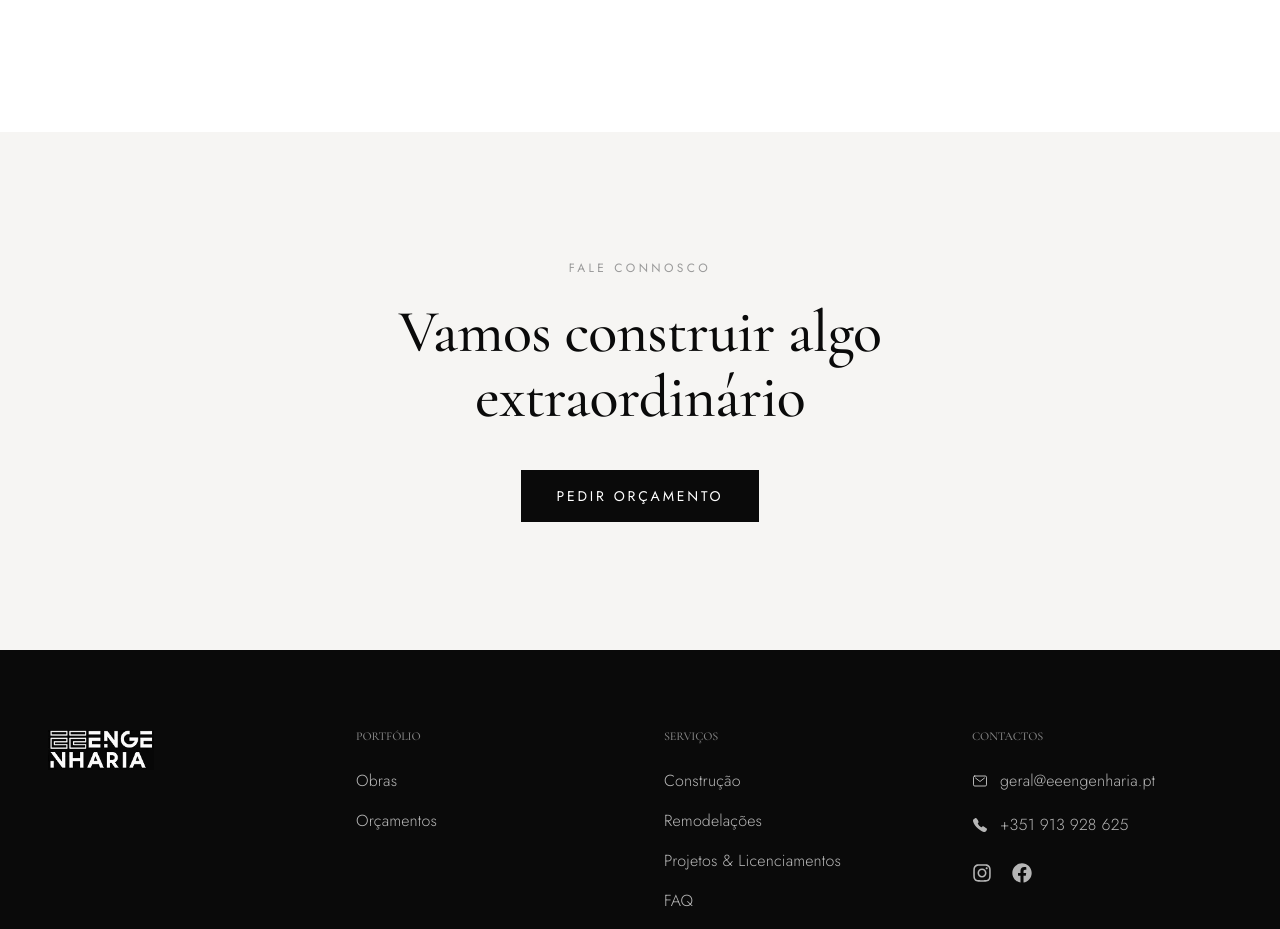
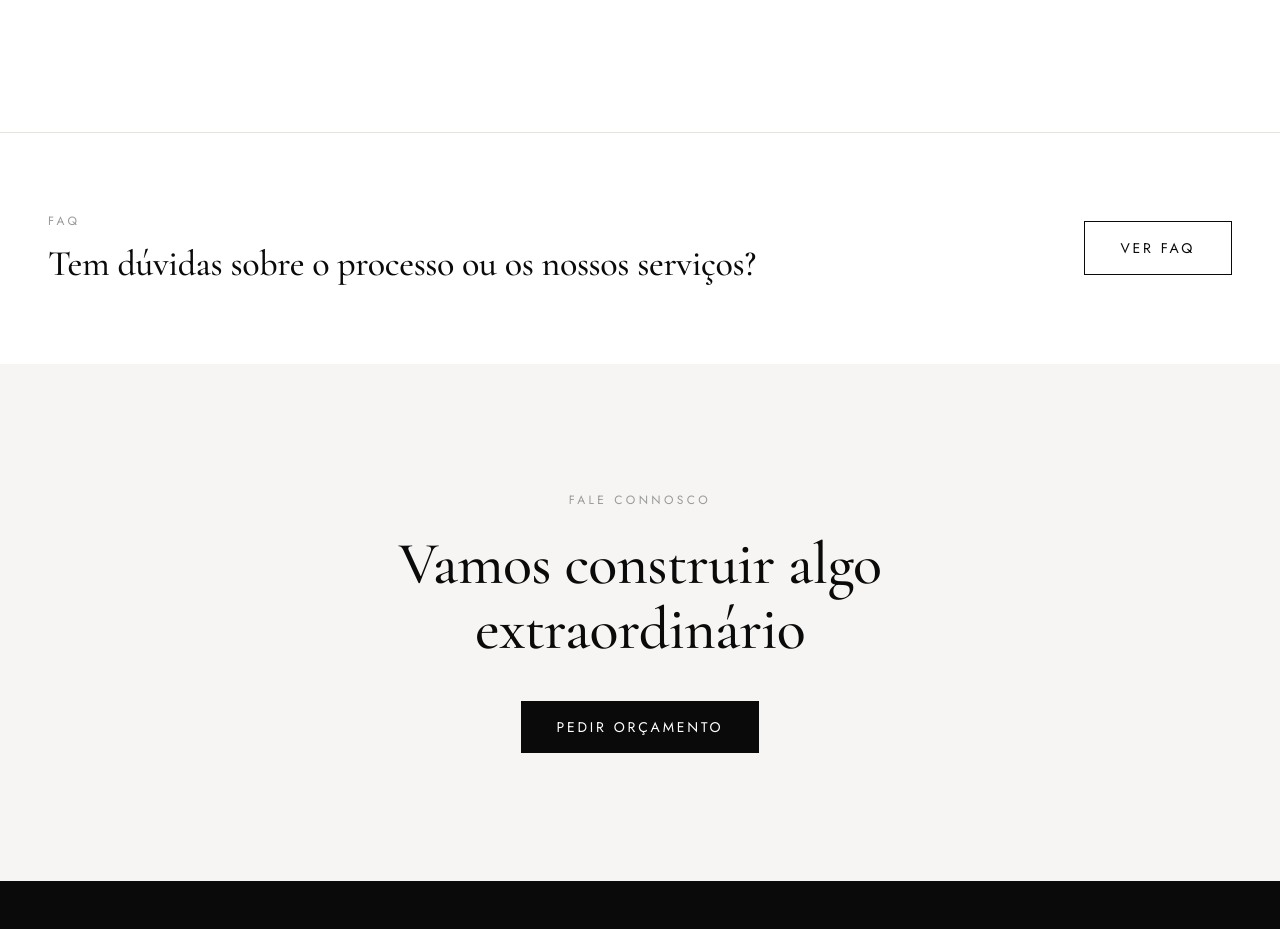
Before and after one commit to tiagoafonseca/Eeengenharia-Website, a React (Vite) app in the folder frontend/: page /servicos in a window 1280 px wide. Shown: the part 2925-3854 px from the top of the page. Built offline with nearby package versions, Linux system fonts and the light colour scheme; no server answers.

Commit message:
feat: add FAQ teaser section with banner text and button to Services page

```diff
--- a/frontend/src/i18n/locales/en.json
+++ b/frontend/src/i18n/locales/en.json
@@ -92,6 +92,9 @@
   "howWeWorkStep4Desc": "Our team carries out the work with rigour, keeping you informed at every stage of the process.",
   "howWeWorkStep5Title": "Delivery & follow-up",
   "howWeWorkStep5Desc": "We deliver the completed project and remain available for any post-construction questions.",
+  "faqBannerText": "Have questions about our process or services?",
+  "faqBannerBtn": "View FAQ",
+  "faqContactHint": "Still have questions? Browse the FAQ before reaching out.",
   "faqTitle": "Frequently Asked Questions",
   "faqSubtitle": "Have questions about our services? Find the most common answers here.",
   "faqQ1": "What is LSF technology?",
--- a/frontend/src/i18n/locales/es.json
+++ b/frontend/src/i18n/locales/es.json
@@ -92,6 +92,9 @@
   "howWeWorkStep4Desc": "Nuestro equipo ejecuta los trabajos con rigor, manteniéndole informado en cada fase del proceso.",
   "howWeWorkStep5Title": "Entrega y seguimiento",
   "howWeWorkStep5Desc": "Entregamos la obra terminada y permanecemos disponibles para cualquier consulta post-obra.",
+  "faqBannerText": "¿Tiene dudas sobre nuestro proceso o servicios?",
+  "faqBannerBtn": "Ver FAQ",
+  "faqContactHint": "¿Aún tiene dudas? Consulte las preguntas frecuentes antes de contactarnos.",
   "faqTitle": "Preguntas Frecuentes",
   "faqSubtitle": "¿Tiene dudas sobre nuestros servicios? Encuentre aquí las respuestas más comunes.",
   "faqQ1": "¿Qué es la tecnología LSF?",
--- a/frontend/src/i18n/locales/fr.json
+++ b/frontend/src/i18n/locales/fr.json
@@ -92,6 +92,9 @@
   "howWeWorkStep4Desc": "Notre équipe réalise les travaux avec rigueur, en vous tenant informé à chaque étape du processus.",
   "howWeWorkStep5Title": "Livraison et suivi",
   "howWeWorkStep5Desc": "Nous livrons le chantier terminé et restons disponibles pour toute question après la livraison.",
+  "faqBannerText": "Vous avez des questions sur notre processus ou nos services ?",
+  "faqBannerBtn": "Voir la FAQ",
+  "faqContactHint": "Encore des doutes ? Consultez la FAQ avant de nous contacter.",
   "faqTitle": "Questions Fréquentes",
   "faqSubtitle": "Vous avez des questions sur nos services ? Trouvez ici les réponses les plus courantes.",
   "faqQ1": "Qu'est-ce que la technologie LSF ?",
--- a/frontend/src/i18n/locales/pt.json
+++ b/frontend/src/i18n/locales/pt.json
@@ -92,6 +92,9 @@
   "howWeWorkStep4Desc": "A nossa equipa executa os trabalhos com rigor, mantendo-o informado em cada fase do processo.",
   "howWeWorkStep5Title": "Entrega e acompanhamento",
   "howWeWorkStep5Desc": "Entregamos a obra concluída e permanecemos disponíveis para qualquer questão pós-obra.",
+  "faqBannerText": "Tem dúvidas sobre o processo ou os nossos serviços?",
+  "faqBannerBtn": "Ver FAQ",
+  "faqContactHint": "Ainda tem dúvidas? Consulte as perguntas frequentes antes de nos contactar.",
   "faqTitle": "Perguntas Frequentes",
   "faqSubtitle": "Tem dúvidas sobre os nossos serviços? Encontre aqui as respostas mais comuns.",
   "faqQ1": "O que é a tecnologia LSF?",
--- a/frontend/src/pages/Services.jsx
+++ b/frontend/src/pages/Services.jsx
@@ -73,6 +73,21 @@ const Services = () => {
 
             <HowWeWork />
 
+            {/* FAQ teaser */}
+            <section className="border-t border-line">
+                <div className="max-w-7xl mx-auto px-6 md:px-12 py-16 md:py-20 flex flex-col md:flex-row md:items-center justify-between gap-8">
+                    <Reveal>
+                        <p className="eyebrow mb-4">FAQ</p>
+                        <h2 className="text-3xl md:text-4xl">{t("faqBannerText")}</h2>
+                    </Reveal>
+                    <Reveal delay={100} className="shrink-0">
+                        <Link to="/faq" className="btn-outline">
+                            {t("faqBannerBtn")}
+                        </Link>
+                    </Reveal>
+                </div>
+            </section>
+
             {/* CTA final */}
             <section className="bg-surface">
                 <div className="max-w-4xl mx-auto px-6 md:px-12 py-24 md:py-32 text-center">
```
